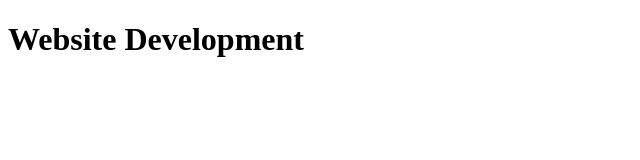
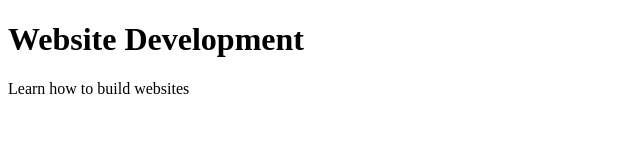
Before and after one commit to dannychrisa1/practice, a plain HTML site: page index.html in a window 1280 px wide. Shown: the whole page, without its empty margins (0-640 px from the left). Drawn offline with Linux system fonts and the light colour scheme.

Commit message:
added paragraph

```diff
--- a/index.html
+++ b/index.html
@@ -9,5 +9,6 @@
 
 
     <h1>Website Development</h1>
+    <p>Learn how to build websites</p>
 </body>
 </html>
```
